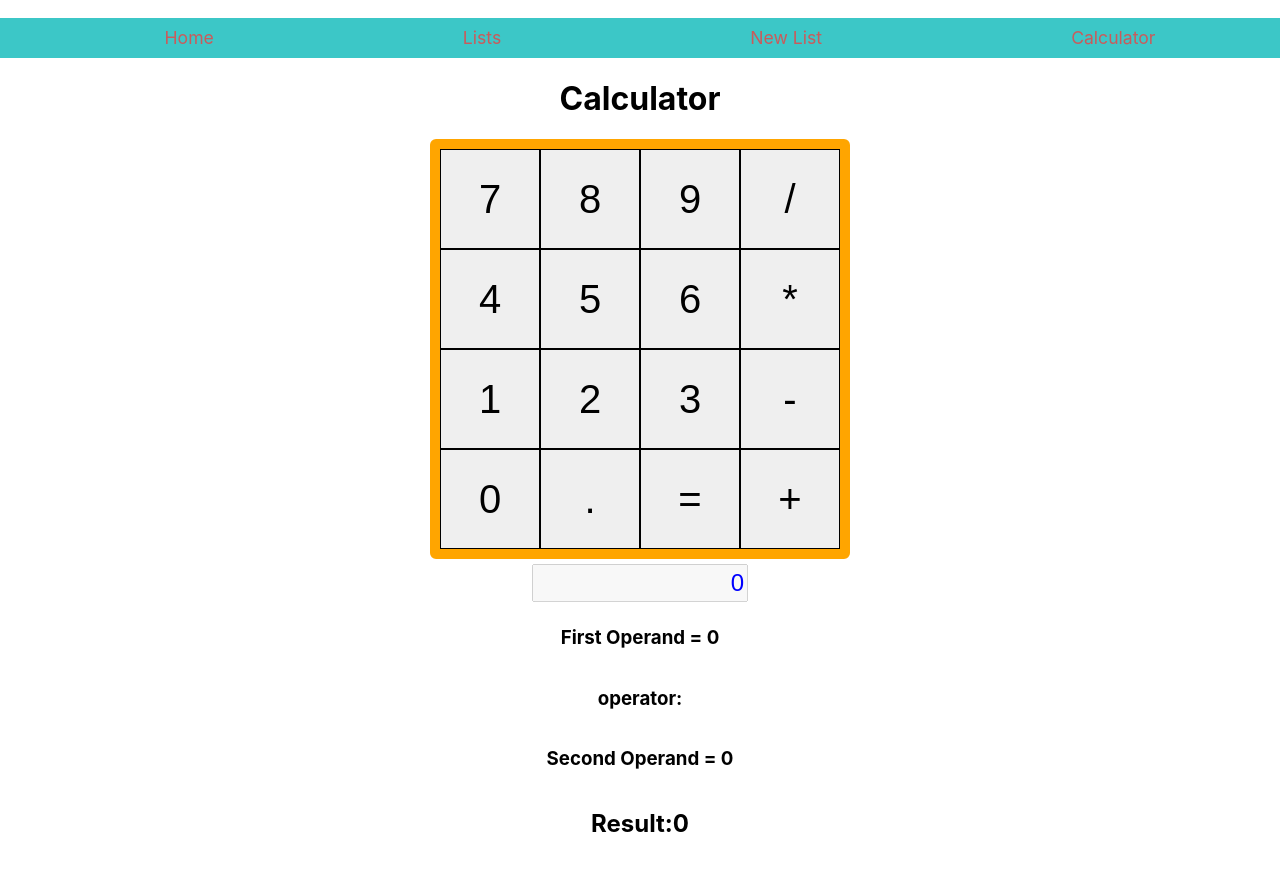
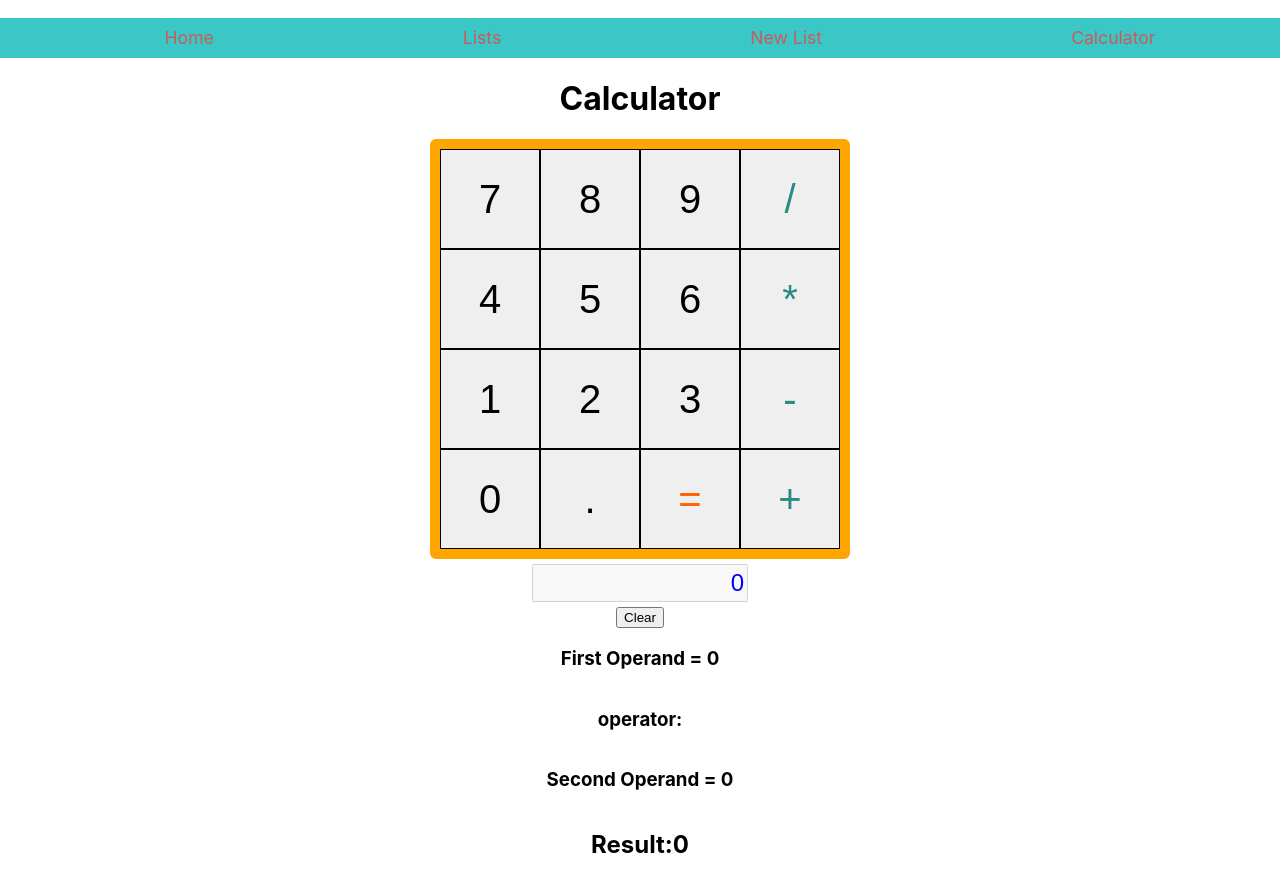
Before and after one commit to khodgesx/shopping-list-front, a React (Create React App) app: page /calculator in a window 1280 px wide. Before the commit the page ends 858 px from the top, so only its background shows below. Built offline with nearby package versions, Linux system fonts and the light colour scheme.

Commit message:
calculator functionality working except need to add decimal and adding more operations to the sequence if user does not hit equals first

```diff
--- a/src/App.css
+++ b/src/App.css
@@ -67,6 +67,12 @@
 .numbers:hover{
   background-color: rgb(241, 193, 105);
 }
+.op{
+  color: rgb(41, 139, 132);
+}
+#equals{
+  color:rgb(255, 98, 0);
+}
 #screen{
   margin: 5px;
   height: 2rem;
--- a/src/calculator/calculator.jsx
+++ b/src/calculator/calculator.jsx
@@ -16,7 +16,7 @@ const Calculator = () =>{
     const [waitingforSecond, setWaitingForSecond] = useState(false)
     const [secondOperand, setSecondOperand] = useState(0)
 
-    const [waitForOperator, setWaitForOperator] = useState(false)
+    const [waitForOperator, setWaitForOperator] = useState(true)
     const [operator, setOperator] = useState('')
 
     const [result, setResult] = useState(0)
@@ -26,26 +26,29 @@ const Calculator = () =>{
     const evaluateNums =(e)=>{
         if(waitingforSecond === false){
             if(firstOperand === 0){
-                console.log(e.target.innerHTML)
                 setFirstOperand(e.target.innerHTML)
-                setScreen(firstOperand)
+                setScreen(e.target.innerHTML)
             }else{
                 setFirstOperand(firstOperand + e.target.innerHTML)
-                setScreen(firstOperand)
+                setScreen(firstOperand + e.target.innerHTML)
             }
+
+            //setScreen(firstOperand)
         }else{ // we are on the second operand now:
             if(secondOperand === 0){
-                console.log(e.target.innerHTML)
                 setSecondOperand(e.target.innerHTML)
+                setScreen(e.target.innerHTML)
             }else{
                 setSecondOperand(secondOperand + e.target.innerHTML)
+                setScreen(secondOperand + e.target.innerHTML)
             }
         }
     }
 
     const evaluateOperator = (e)=>{
-        if(waitForOperator === false){
+        if(waitForOperator === true){
             setOperator(e.target.innerHTML)
+            setScreen(e.target.innerHTML)
             setWaitingForSecond(true)
             setWaitForOperator(false)
         }
@@ -54,25 +57,44 @@ const Calculator = () =>{
     const solve = ()=>{
         if(!isNaN(firstOperand) && !isNaN(secondOperand)){
             if(operator === '+'){
-                setResult(parseInt(firstOperand) + parseInt(secondOperand))
-                setFirstOperand(result)
-                setWaitForOperator(true)
+                let answer = parseInt(firstOperand) + parseInt(secondOperand)
+                setResult(answer)
+                setScreen(answer)
+                setFirstOperand(answer)
             }else if(operator === '-'){
-                setResult(parseInt(firstOperand) - parseInt(secondOperand))
-                setFirstOperand(result)
-                setWaitForOperator(true)
+                let answer = parseInt(firstOperand) - parseInt(secondOperand)
+                setResult(answer)
+                setScreen(answer)
+                setFirstOperand(answer)
             }else if(operator === '*'){
-                setResult(parseInt(firstOperand) * parseInt(secondOperand))
-                setFirstOperand(result)
+                let answer = parseInt((firstOperand) * parseInt(secondOperand))
+                setResult(answer)
+                setScreen(answer)
+                setFirstOperand(answer)
+                setScreen(answer)
+            }else if(operator === '/'){
+                let answer = parseInt(firstOperand) / parseInt(secondOperand)
+                setResult(answer)
+                setScreen(answer)
+                setFirstOperand(answer)
+            }else{
+                //setResult(0)
+            }
             setWaitForOperator(true)
-            }else if(operator === '/'){
-                setResult(parseInt(firstOperand) / parseInt(secondOperand))
-                setFirstOperand(result)
-            setWaitForOperator(true)
-            }else{
-                setResult(0)
-            }
+            setWaitingForSecond(true)
+            setSecondOperand(0)
+
         }
+
+    }
+    const clear=()=>{
+        setResult(0)
+        setScreen(0)
+        setFirstOperand(0)
+        setSecondOperand(0)
+        setWaitingForSecond(false)
+        setWaitForOperator(false)
+        setOperator('')
 
     }
 
@@ -84,30 +106,31 @@ const Calculator = () =>{
                 <button onClick={evaluateNums}className="numbers" id="8">8</button>
                 <button onClick={evaluateNums}className="numbers" id="9">9</button>
 
-                <button onClick={evaluateOperator}className="numbers" id="/">/</button>
+                <button onClick={evaluateOperator}className="numbers op" id="/">/</button>
 
                 <button onClick={evaluateNums}className="numbers" id="4">4</button>
                 <button onClick={evaluateNums}className="numbers" id="5">5</button>
                 <button onClick={evaluateNums}className="numbers" id="6">6</button>
 
-                <button onClick={evaluateOperator}className="numbers" id="*">*</button>
+                <button onClick={evaluateOperator}className="numbers op" id="*">*</button>
 
                 <button onClick={evaluateNums}className="numbers" id="1">1</button>
                 <button onClick={evaluateNums}className="numbers" id="2">2</button>
                 <button onClick={evaluateNums}className="numbers" id="3">3</button>
 
-                <button onClick={evaluateOperator}className="numbers" id="-">-</button>
+                <button onClick={evaluateOperator}className="numbers op" id="-">-</button>
 
                 <button onClick={evaluateNums}className="numbers" id="0">0</button>
 
                 <button className="numbers" id=".">.</button>
 
-                <button onClick={solve}className="numbers" id="=">=</button>
+                <button onClick={solve}className="numbers" id="equals">=</button>
 
-                <button onClick={evaluateOperator}className="numbers" id="+">+</button>
+                <button onClick={evaluateOperator}className="numbers op" id="+">+</button>
             </div>
             <div className="calc-entry">
                 <input id="screen"type="text" value={screen}disabled></input>
+                <button onClick={clear}>Clear</button>
 
                 <h3>First Operand = {firstOperand}</h3>
                 <h3>operator: {operator}</h3>
```
